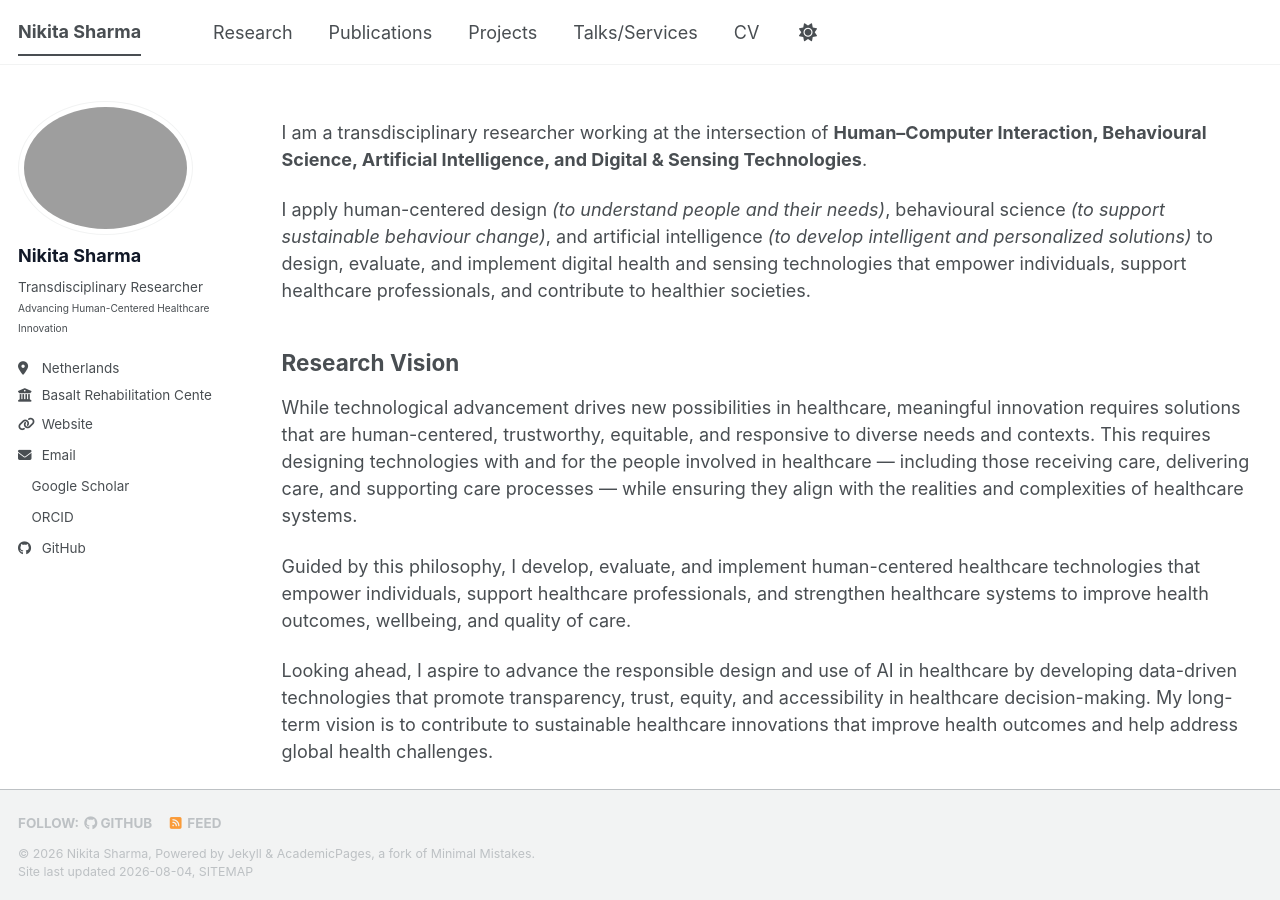
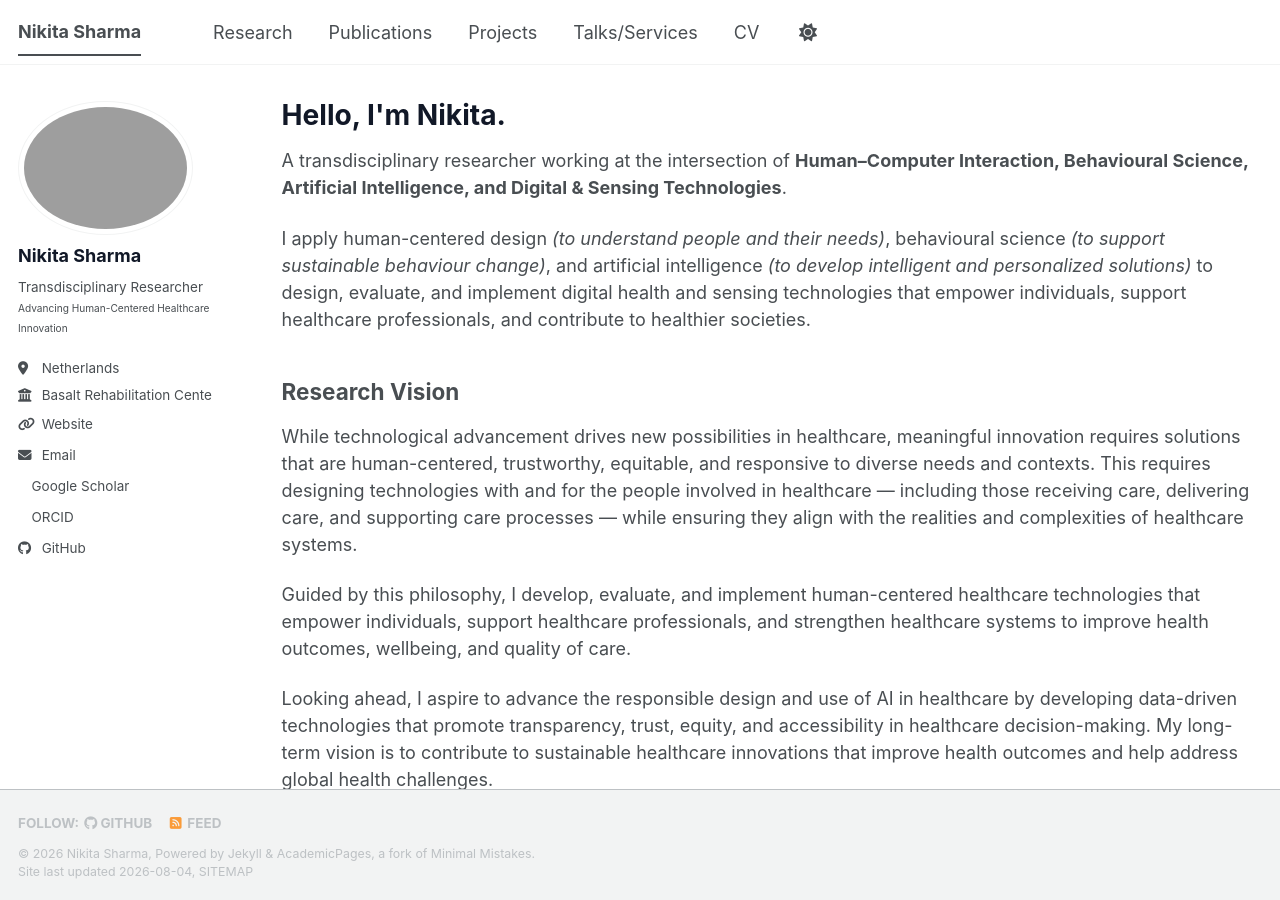
Before and after one commit to nikitasharma14/Portfolio, a Jekyll site: the page built from _pages/about.md, in a window 1280 px wide and 900 px high. Built offline with Jekyll 4.4.1, drawn with Linux system fonts in a browser that asks for light colours; a style sheet for code colours, icons or effects is not loaded.

Commit message:
Update about.md

```diff
--- a/_pages/about.md
+++ b/_pages/about.md
@@ -1,6 +1,6 @@
 ---
 layout: archive
-title: ""
+title: "Hello, I'm Nikita."
 permalink: /
 author_profile: true
 redirect_from:
@@ -8,7 +8,7 @@ redirect_from:
   - /about.html
 ---
 
-I am a transdisciplinary researcher working at the intersection of **Human–Computer Interaction, Behavioural Science, Artificial Intelligence, and Digital & Sensing Technologies**.
+A transdisciplinary researcher working at the intersection of **Human–Computer Interaction, Behavioural Science, Artificial Intelligence, and Digital & Sensing Technologies**.
 
 I apply human-centered design *(to understand people and their needs)*, behavioural science *(to support sustainable behaviour change)*, and artificial intelligence *(to develop intelligent and personalized solutions)* to design, evaluate, and implement digital health and sensing technologies that empower individuals, support healthcare professionals, and contribute to healthier societies.
 
```
